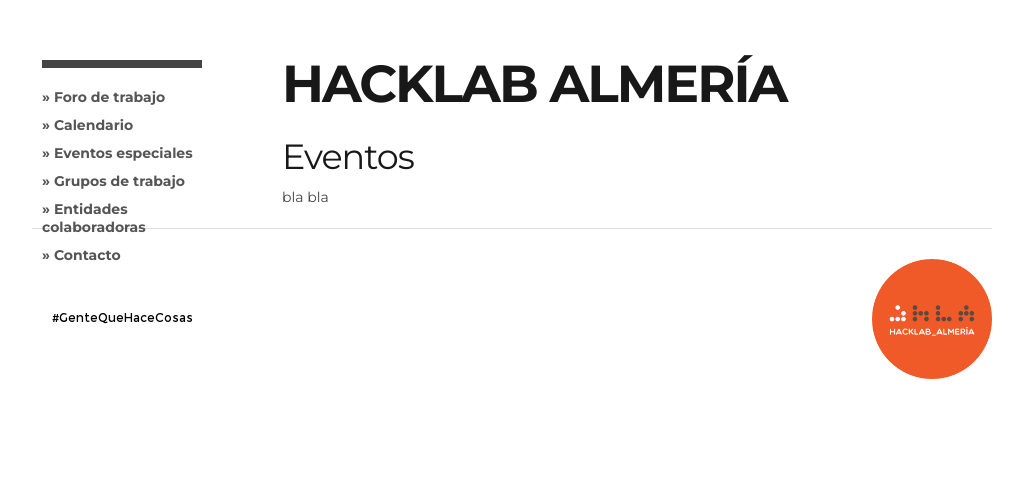
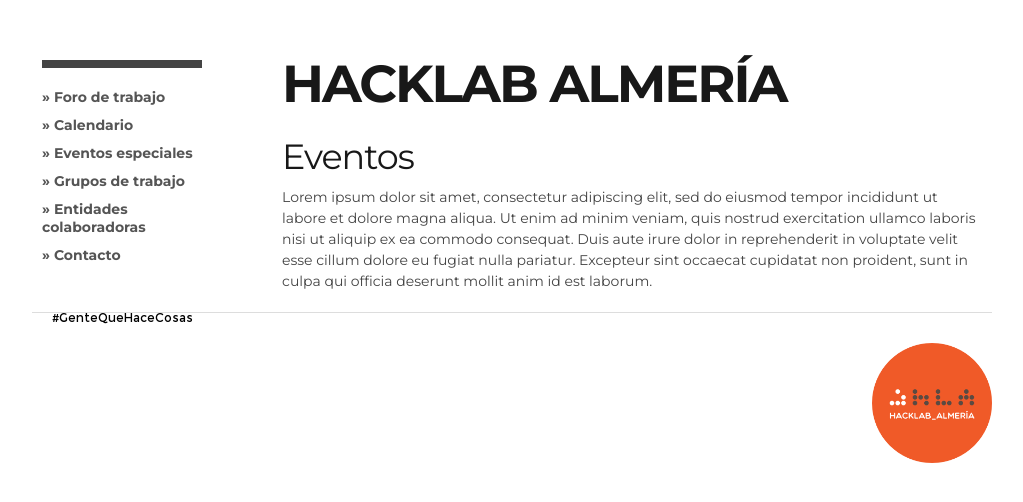
Before and after one commit to HackLab-Almeria/hacklab-almeria.github.io, a Jekyll site: the page built from eventos/index.md, in a window 1280 px wide. Shown: the top 502 px of the page, without its empty margins (128-1151 px from the left). Built offline with Jekyll 4.4.1, drawn with Linux system fonts in a browser that asks for light colours; comment, search, counter and statistics services are not loaded.

Commit message:
Se han añadido textos dummy para hacer pruebas

```diff
--- a/eventos/index.md
+++ b/eventos/index.md
@@ -5,4 +5,9 @@
 
 ## Eventos
 
-bla bla
+Lorem ipsum dolor sit amet, consectetur adipiscing elit, sed do eiusmod tempor
+incididunt ut labore et dolore magna aliqua. Ut enim ad minim veniam, quis
+nostrud exercitation ullamco laboris nisi ut aliquip ex ea commodo consequat.
+Duis aute irure dolor in reprehenderit in voluptate velit esse cillum dolore
+eu fugiat nulla pariatur. Excepteur sint occaecat cupidatat non proident, sunt
+in culpa qui officia deserunt mollit anim id est laborum.
```
Also changed, not shown: calendario/index.md (+6 -1 lines), contacto/index.md (+6 -1 lines), entidades/index.md (+6 -1 lines), gruposdetrabajo/index.md (+6 -1 lines).
